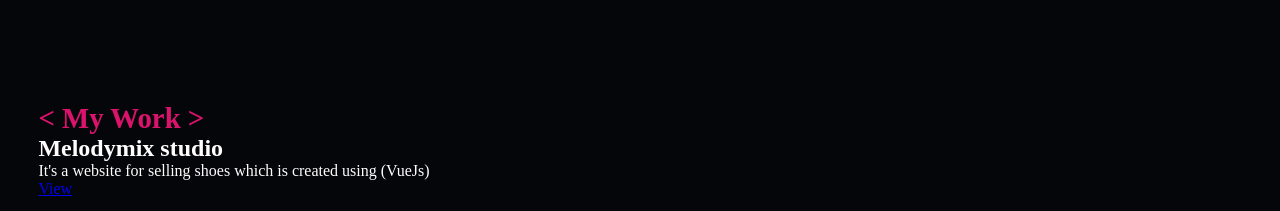
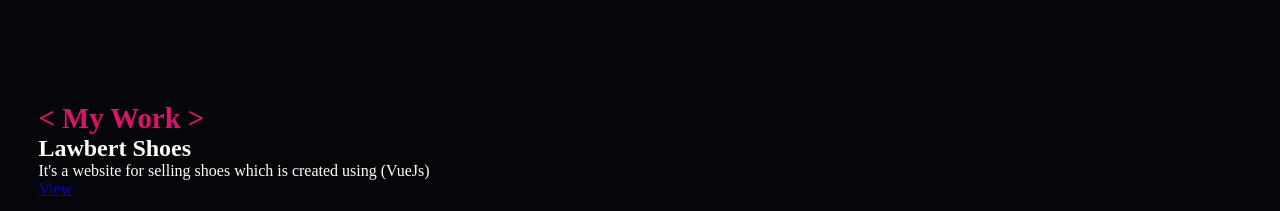
Before and after one commit to Lawrence-Mwangi/lawnet-portfolio, a Vue app: page / in a window 1280 px wide. Shown: the part 1900-2111 px from the top of the page. Built offline with nearby package versions, Linux system fonts and the light colour scheme; no server answers.

Commit message:
updated the work section to ensure the work details are up-to-date

```diff
--- a/src/views/WorkView.vue
+++ b/src/views/WorkView.vue
@@ -5,7 +5,7 @@
         <h1 class="title"><span class="brackets">&lt; My Work &gt;</span></h1>
 
         <div class="work_item">
-            <h2>Melodymix studio</h2>
+            <h2>Lawbert Shoes</h2>
             <p>It's a website for selling shoes which is created using <span>(VueJs)</span></p>
             <div class="link">
                 <a href="https://lawbertshoes.netlify.app" target="_blanck" >View</a>
@@ -37,9 +37,6 @@
                     <a href="https://lawnetestate.netlify.app" target="_blanck" >View </a>
                 </div>
             </div>
-
-
         </div>
-
     </div>
 </template>
```
